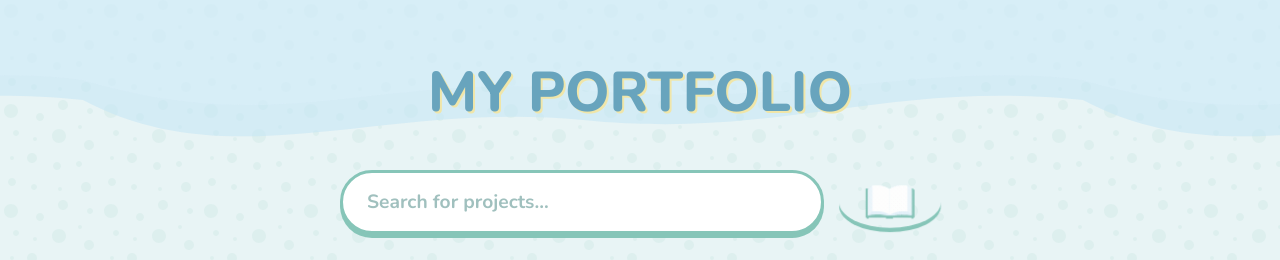
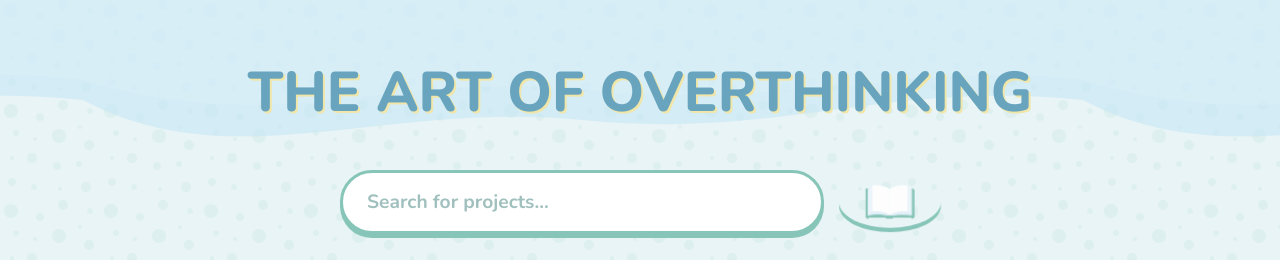
Before and after one commit to jebin2/jebin2.github.io, a plain HTML site: page index.html in a window 1280 px wide. Shown: the top 260 px of the page. Drawn offline with nearby package versions, Linux system fonts and the light colour scheme.

Commit message:
title change

```diff
--- a/index.html
+++ b/index.html
@@ -488,7 +488,7 @@
 
     <div class="container">
         <header>
-            <h1>My Portfolio</h1>
+            <h1>The Art of Overthinking</h1>
             <div class="search-container">
                 <input type="text" class="search-bar" placeholder="Search for projects...">
                 <div id="bookIcon" class="animated-book" title="Open Book View"
```
